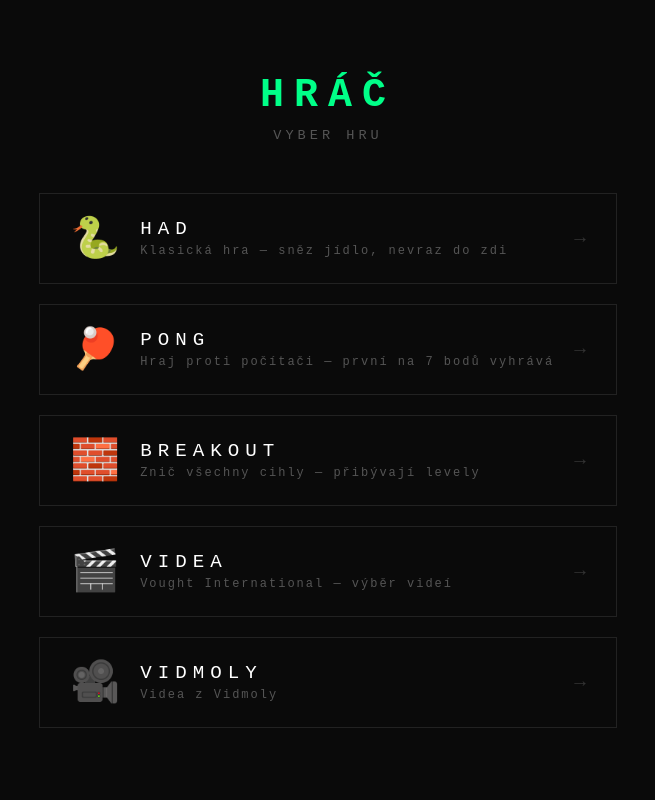
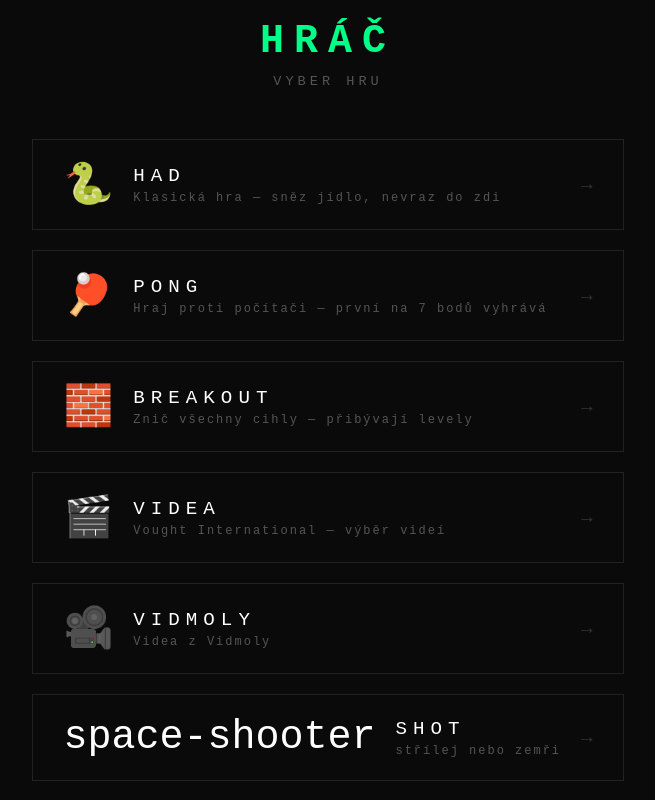
Before and after one commit to mkm1k-creator/mkm1k-creator.github.io, a plain HTML site: page index.html in a window 1280 px wide. Shown: the whole page, without its empty margins (312-967 px from the left). Drawn offline with Linux system fonts and the light colour scheme.

Commit message:
Update index.html

```diff
--- a/index.html
+++ b/index.html
@@ -141,6 +141,16 @@
     </div>
     <div class="sipka">→</div>
 </a>
+         <a href="space-shooter.html" class="hra">
+            <div class="ikona">space-shooter</div>
+            <div>
+                <div class="nazev">shot</div>
+                <div class="popis">střílej nebo zemři</div>
+            </div>
+            <div class="sipka">→</div>
+        </a>
+
+
 
     </div>
 
```
